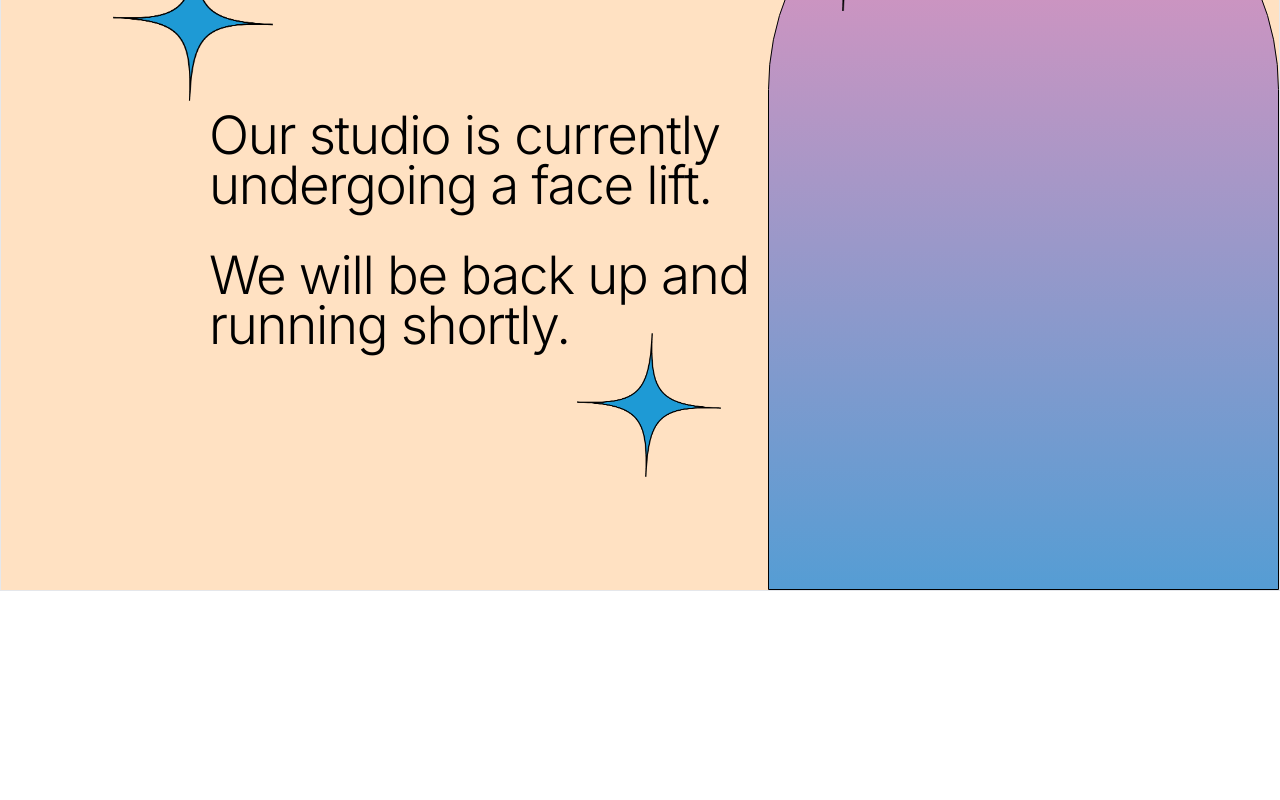
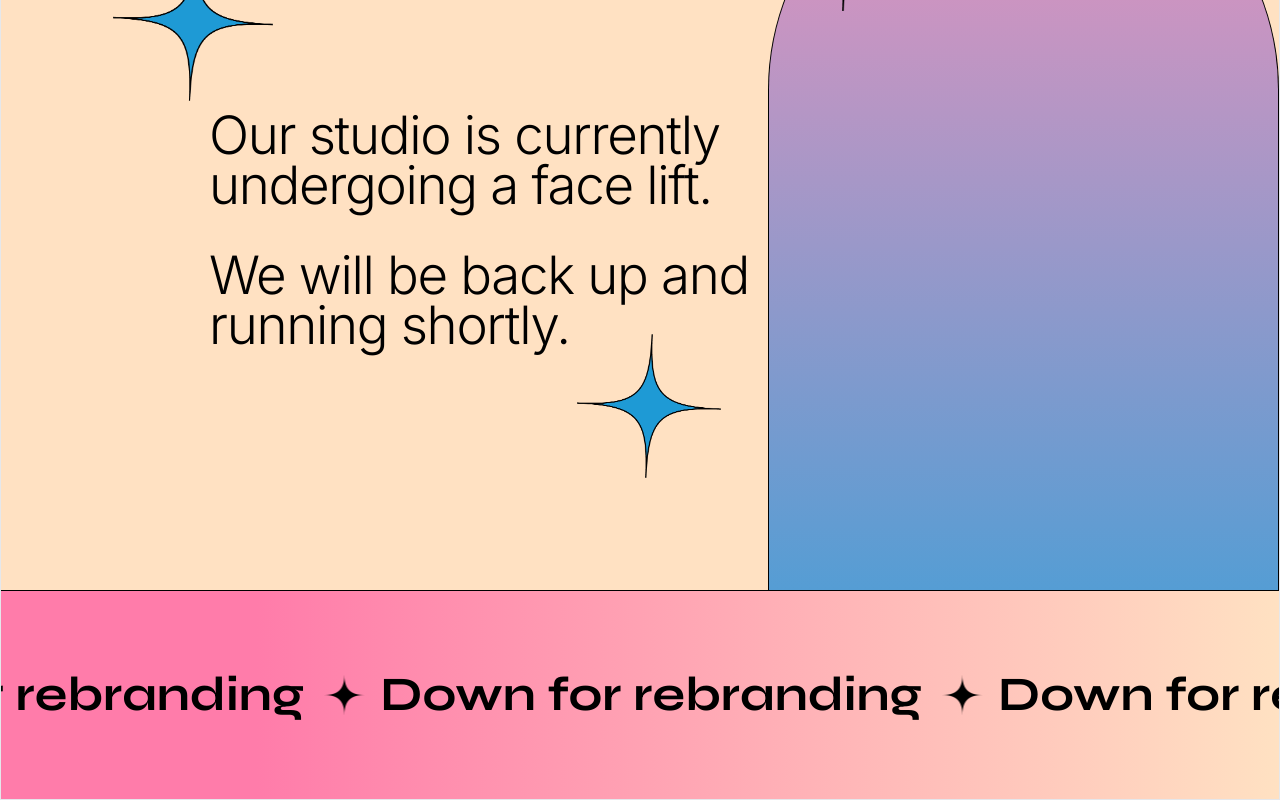
Before and after one commit to beezer5693/wisdom-studios, a Next.js app: page / in a window 1280 px wide. Shown: the part 407-1207 px from the top of the page. Before the commit the page ends 998 px from the top, so only its background shows below. Built offline with nearby package versions, Linux system fonts and the light colour scheme.

Commit message:
Added carousel component

```diff
--- a/src/app/components/Carousel.tsx
+++ b/src/app/components/Carousel.tsx
@@ -1,5 +1,47 @@
+import Image from "next/image"
+import blkStar from "../../../public/images/blk-star.png"
+
 const Carousel = () => {
-  return <div>Carousel</div>
+  return (
+    <div className="flex items-center space-x-14 scroller flex-nowrap w-full">
+      <div className="font-syne flex items-center font-bold text-5xl">
+        <div className="whitespace-nowrap mr-5">Down for rebranding</div>
+        <Image src={blkStar} alt="black star" height={40} width={40} />
+      </div>
+      <div className="font-syne flex items-center font-bold text-5xl">
+        <div className="whitespace-nowrap mr-5">Down for rebranding</div>
+        <Image src={blkStar} alt="black star" height={40} width={40} />
+      </div>
+      <div className="font-syne flex items-center font-bold text-5xl">
+        <div className="whitespace-nowrap mr-5">Down for rebranding</div>
+        <Image src={blkStar} alt="black star" height={40} width={40} />
+      </div>
+      <div className="font-syne flex items-center font-bold text-5xl">
+        <div className="whitespace-nowrap mr-5">Down for rebranding</div>
+        <Image src={blkStar} alt="black star" height={40} width={40} />
+      </div>
+      <div className="font-syne flex items-center font-bold text-5xl">
+        <div className="whitespace-nowrap mr-5">Down for rebranding</div>
+        <Image src={blkStar} alt="black star" height={40} width={40} />
+      </div>
+      <div className="font-syne flex items-center font-bold text-5xl">
+        <div className="whitespace-nowrap mr-5">Down for rebranding</div>
+        <Image src={blkStar} alt="black star" height={40} width={40} />
+      </div>
+      <div className="font-syne flex items-center font-bold text-5xl">
+        <div className="whitespace-nowrap mr-5">Down for rebranding</div>
+        <Image src={blkStar} alt="black star" height={40} width={40} />
+      </div>
+      <div className="font-syne flex items-center font-bold text-5xl">
+        <div className="whitespace-nowrap mr-5">Down for rebranding</div>
+        <Image src={blkStar} alt="black star" height={40} width={40} />
+      </div>
+      <div className="font-syne flex items-center font-bold text-5xl">
+        <div className="whitespace-nowrap mr-5">Down for rebranding</div>
+        <Image src={blkStar} alt="black star" height={40} width={40} />
+      </div>
+    </div>
+  )
 }
 
 export default Carousel
--- a/src/app/components/Container.tsx
+++ b/src/app/components/Container.tsx
@@ -4,7 +4,7 @@ type ContainerProps = {
 }
 
 const Container = ({ children, className }: ContainerProps) => {
-  return <div className={`max-w-[1800px] w-full border mx-auto ${className}`}>{children}</div>
+  return <div className={`max-w-[1800px] w-full border mx-auto overflow-hidden ${className}`}>{children}</div>
 }
 
 export default Container
--- a/src/app/page.tsx
+++ b/src/app/page.tsx
@@ -2,6 +2,7 @@ import Container from "./components/Container"
 import smBlueStar from "../../public/images/sm-blue-star.png"
 import lgBlueStar from "../../public/images/lg-blue-star.png"
 import Image from "next/image"
+import Carousel from "./components/Carousel"
 
 export default function Home() {
   return (
@@ -31,7 +32,7 @@ export default function Home() {
               <Image src={lgBlueStar} alt="small blue star" className="h-40 w-40" />
             </div>
           </div>
-          <div className="absolute right-0 bottom-0 border-black bg-gradient-to-t from-[#559dd4] to-[#ec92bc] border z-10 h-[101%] md:h-[103%] lg:h-[105%] rounded-t-full w-full md:w-2/3 lg:w-2/5">
+          <div className="absolute right-0 bottom-0 border-black bg-gradient-to-t from-[#559dd4] to-[#ec92bc] border-x border-t z-10 h-[101%] md:h-[103%] lg:h-[105%] rounded-t-full w-full md:w-2/3 lg:w-2/5">
             <div className="relative h-full w-full rounded-t-full">
               <div className="absolute top-20 left-7">
                 <Image src={smBlueStar} alt="small blue star" className="h-24 w-24" />
@@ -42,6 +43,9 @@ export default function Home() {
             </div>
           </div>
         </div>
+        <div className="py-20 bg-gradient-to-r from-[#ff7caa] from-[20%] border-t border-black">
+          <Carousel />
+        </div>
       </Container>
     </section>
   )
--- a/styles/globals.css
+++ b/styles/globals.css
@@ -32,3 +32,16 @@
   font-size: var(--font-size-base);
   line-height: 0.8;
 }
+
+.scroller {
+  animation: scroll 30s linear infinite;
+}
+
+@keyframes scroll {
+  0% {
+    transform: translateX(0);
+  }
+  100% {
+    transform: translateX(-100%);
+  }
+}
```
